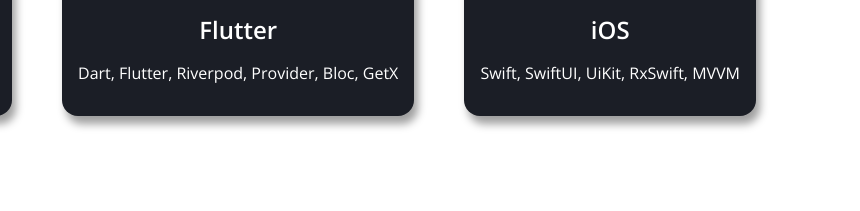
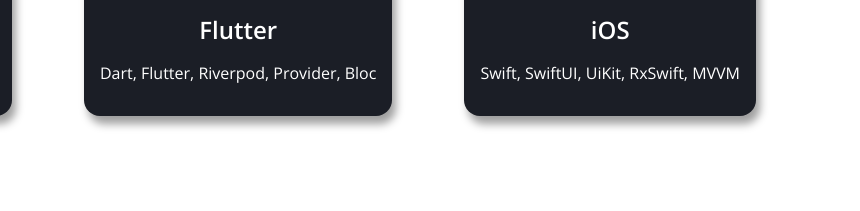
Before and after one commit to tawans/asherkim_portfolio, a plain HTML site: page index.html in a window 1280 px wide. Shown: the part 1340-1551 px from the top of the page, 420-1280 px from the left. Drawn offline with nearby package versions, Linux system fonts and the light colour scheme.

Commit message:
fix : skills fix

```diff
--- a/index.html
+++ b/index.html
@@ -111,7 +111,7 @@
           <li class="major">
             <i class="fa-solid fa-mobile major__icon"></i>
             <p class="major__title">Flutter</p>
-            <p>Dart, Flutter, Riverpod, Provider, Bloc, GetX</p>
+            <p>Dart, Flutter, Riverpod, Provider, Bloc</p>
           </li>
           <li class="major">
             <i class="fa-solid fa-mobile-screen-button major__icon"></i>
```
